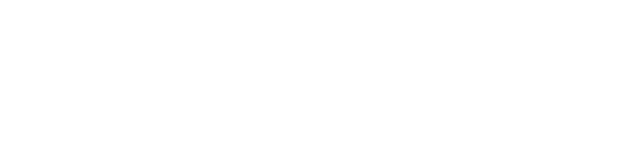
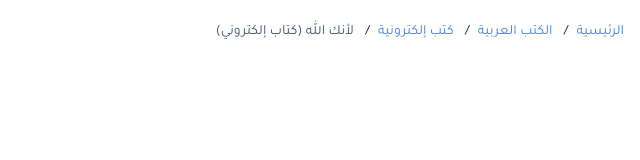
Before and after one commit to Abrar-Abdulwahed/github-team, a plain HTML site: page category.html in a window 1280 px wide. Shown: the whole page, without its empty margins (640-1280 px from the left). Drawn offline with Linux system fonts and the light colour scheme.

Commit message:
add breadcrumb to category

```diff
--- a/category.html
+++ b/category.html
@@ -9,6 +9,13 @@
 		<link rel="stylesheet" href="assets/css/all.min.css">
 	</head>
 	<body>
-
+		<!--start wafa-->
+		<ul class="breadcrumb d-flex">
+			<li><a href="index.html">الرئيسية</a></li>
+			<li><a href="#">الكتب العربية</a></li>
+			<li><a href="#">كتب إلكترونية</a></li>
+			<li>لأنك الله (كتاب إلكتروني)</li>
+		</ul>
+			<!--end  wafa-->
 	</body>
 </html>
```
